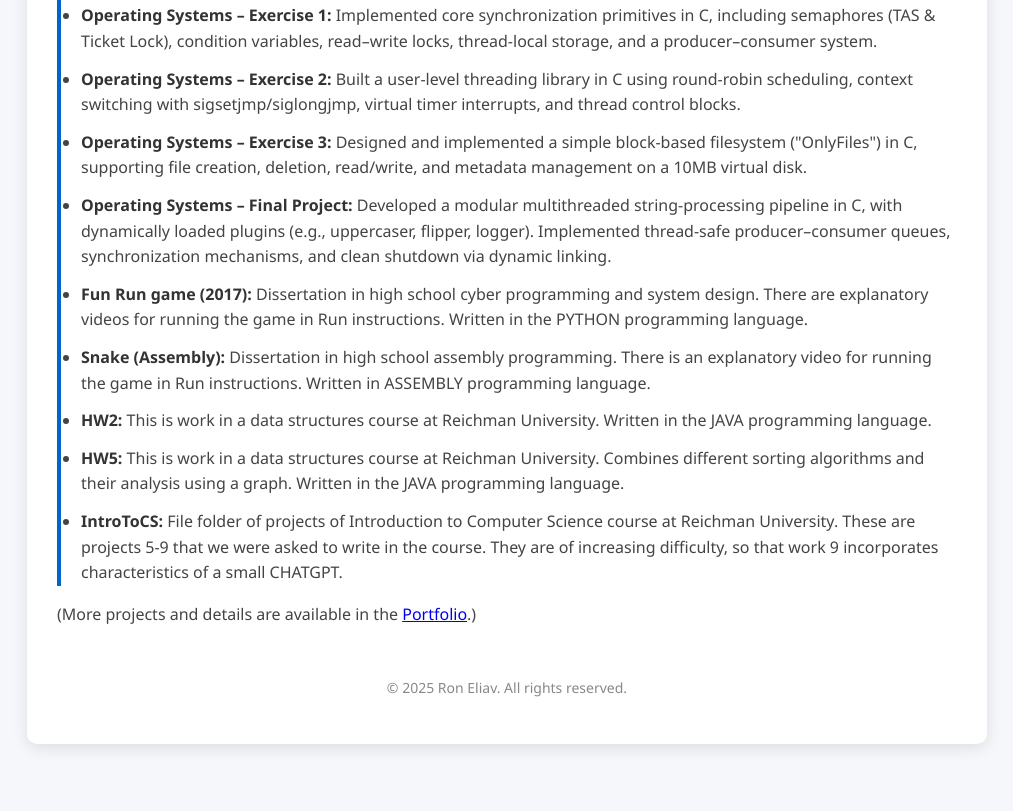
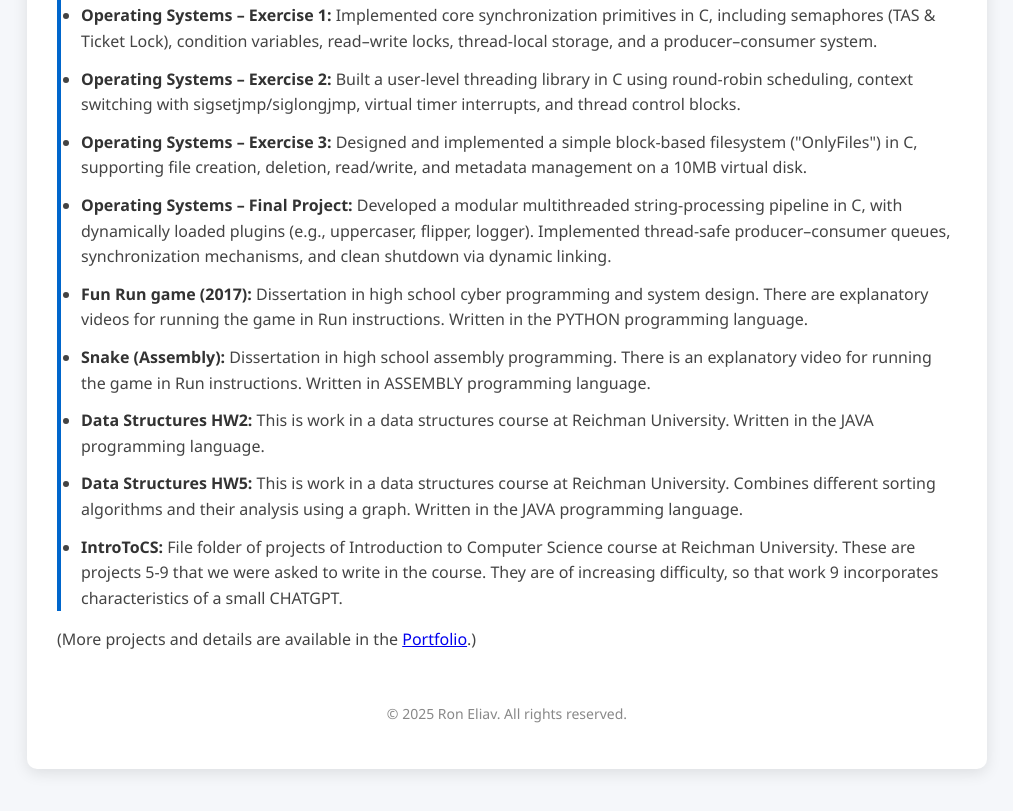
Before and after one commit to roneliav16/Resume, a plain HTML site: page index.html in a window 1280 px wide. Shown: the part 916-1727 px from the top of the page, without its empty margins (133-1146 px from the left). Drawn offline with Linux system fonts and the light colour scheme.

Commit message:
Update index.html

```diff
--- a/index.html
+++ b/index.html
@@ -45,8 +45,8 @@
                 <li><strong>Operating Systems – Final Project:</strong> Developed a modular multithreaded string-processing pipeline in C, with dynamically loaded plugins (e.g., uppercaser, flipper, logger). Implemented thread-safe producer–consumer queues, synchronization mechanisms, and clean shutdown via dynamic linking.</li>
                 <li><strong>Fun Run game (2017):</strong> Dissertation in high school cyber programming and system design. There are explanatory videos for running the game in Run instructions. Written in the PYTHON programming language.</li>
                 <li><strong>Snake (Assembly):</strong> Dissertation in high school assembly programming. There is an explanatory video for running the game in Run instructions. Written in ASSEMBLY programming language.</li>
-                <li><strong>HW2:</strong> This is work in a data structures course at Reichman University. Written in the JAVA programming language.</li>
-                <li><strong>HW5:</strong> This is work in a data structures course at Reichman University. Combines different sorting algorithms and their analysis using a graph. Written in the JAVA programming language.</li>
+                <li><strong>Data Structures HW2:</strong> This is work in a data structures course at Reichman University. Written in the JAVA programming language.</li>
+                <li><strong>Data Structures HW5:</strong> This is work in a data structures course at Reichman University. Combines different sorting algorithms and their analysis using a graph. Written in the JAVA programming language.</li>
                 <li><strong>IntroToCS:</strong> File folder of projects of Introduction to Computer Science course at Reichman University. These are projects 5-9 that we were asked to write in the course. They are of increasing difficulty, so that work 9 incorporates characteristics of a small CHATGPT.</li>
             </ul>
             <p style="margin-top:0.5rem;">(More projects and details are available in the <a href="https://roneliav16.github.io/Resume/" target="_blank">Portfolio</a>.)</p>
```
